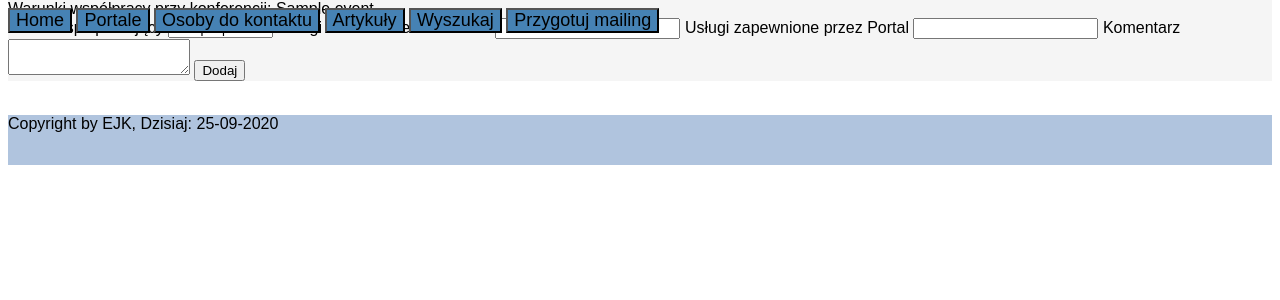
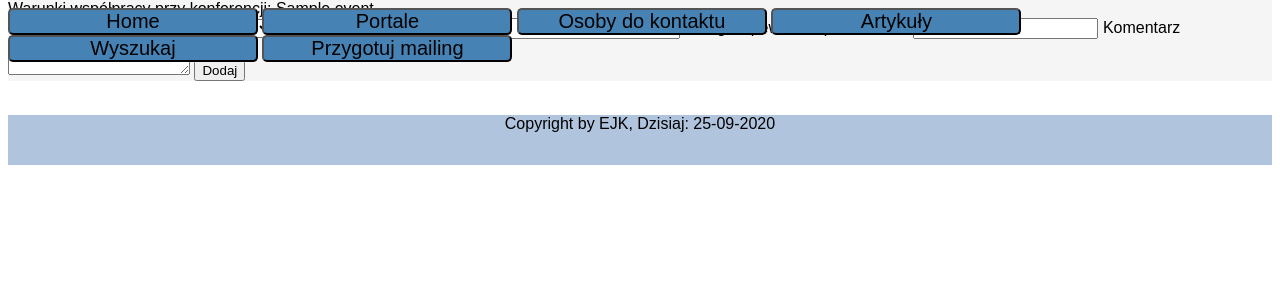
Before and after one commit to ElaJK01/managing-media-patronage-app, a Django app: page /add_terms/1/ in a window 1280 px wide. Shown: the part 58-358 px from the top of the page. Run offline with Django 3.2, Linux system fonts and the light colour scheme; tables that the repository leaves empty hold one stand-in row (values such as "Sample post"); some libraries are stand-ins or nearby versions.

Commit message:
base.css

```diff
--- a/media_patronage/templates/base.html
+++ b/media_patronage/templates/base.html
@@ -27,6 +27,5 @@
 </br>
 <footer class="footer">
     Copyright by EJK, Dzisiaj: {% now "d-m-Y" %}
-
 </footer>
 </html>
--- a/static/base.css
+++ b/static/base.css
@@ -2,6 +2,9 @@
     height: 50px;
     background: lightsteelblue;
     font-family: "Arial";
+    text-align: center;
+    font-size: medium;
+    justify-content: center;
 
 }
 
@@ -19,6 +22,14 @@
     font-optical-sizing: auto;
     font-size: large;
     padding-block: inherit;
+    border-radius: 5px;
+    font-size: 20px;
+    width: 250px;
+}
+
+.btn-menu:hover {
+    background-color: lightsteelblue;
+    color: center;
 }
 
 .content {
```
